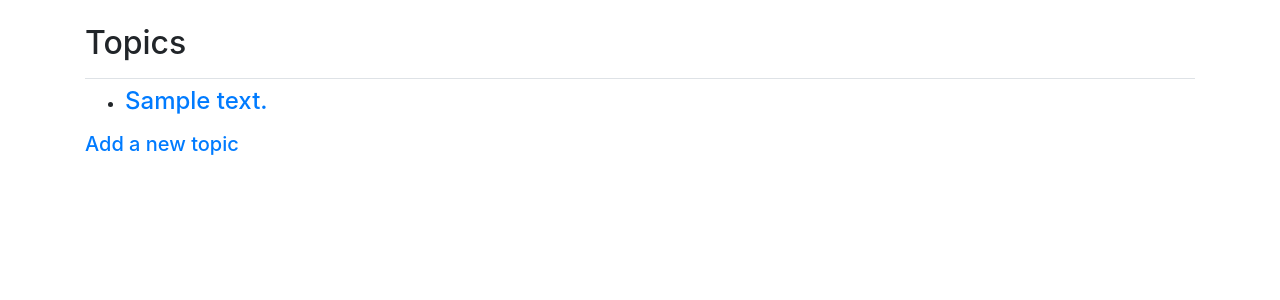
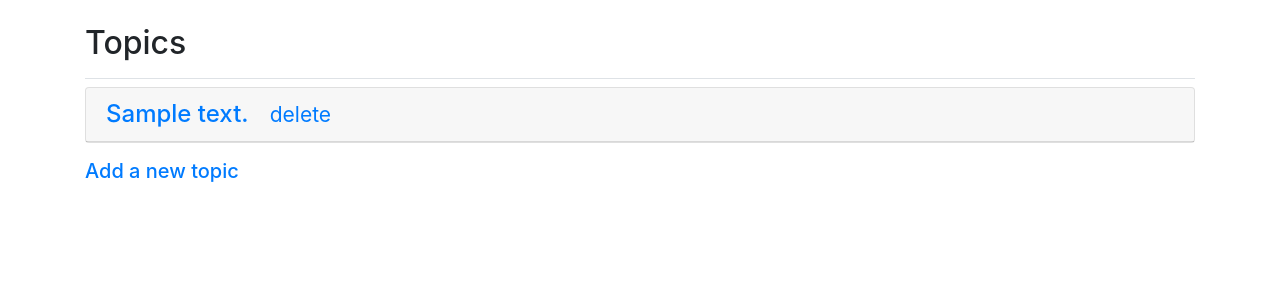
Before and after one commit to earlpearl17/learning_log2, a Django app: page /topics/ in a window 1280 px wide. Shown: the part 58-358 px from the top of the page. Run offline with Django 3.2, Linux system fonts and the light colour scheme; a user stored in the database is signed in; tables that the repository leaves empty hold one stand-in row (values such as "Sample post"); some libraries are stand-ins or nearby versions.

Commit message:
Added ability to delete Topics and Entries

```diff
--- a/learning_logs2/templates/learning_logs2/topic.html
+++ b/learning_logs2/templates/learning_logs2/topic.html
@@ -12,7 +12,8 @@
     <div class="card mb-3">
       <h4 class="card-header">
         {{ entry.date_added|date:'M d, Y H:i' }}
-        <small><a href="{% url 'learning_logs2:edit_entry' entry.id %}">edit entry</a></small>
+        <small><a href="{% url 'learning_logs2:edit_entry' entry.id %}">edit</a></small>
+        <small><a href="{% url 'learning_logs2:del_entry' entry.id %}">delete</a></small>
       </h4>
       <div class="card-body">
         {{ entry.text|linebreaks }}
--- a/learning_logs2/templates/learning_logs2/topics.html
+++ b/learning_logs2/templates/learning_logs2/topics.html
@@ -5,14 +5,17 @@
 {% endblock page_header %}
 
 {% block content %}
-  <ul>
-    {% for topic in topics %}
-      <li><h4><a href="{% url 'learning_logs2:topic' topic.id %}">{{ topic }}</a>
-      </h4></li>
-    {% empty %}
-      <li><h4>No topics have been added yet.</h4></li>
-    {% endfor %}
-  </ul>
+
+  {% for topic in topics %}
+    <div class="card mb-3">
+      <h4 class="card-header">
+        <a href="{% url 'learning_logs2:topic' topic.id %}">{{ topic }}</a>
+        <small><a href="{% url 'learning_logs2:del_topic' topic.id %}" style="margin-left: 15px;">delete</a></small>
+      </h4>
+    </div>
+  {% empty %}
+    <h5>No topics have been added yet.</h5>
+  {% endfor %}
 
   <h5><a href="{% url 'learning_logs2:new_topic' %}">Add a new topic</a></h5>
 
--- a/learning_logs2/urls.py
+++ b/learning_logs2/urls.py
@@ -14,9 +14,12 @@ urlpatterns = [
 	path('topics/<int:topic_id>/', views.topic, name='topic'),
 	# Page for adding a new topic
 	path('new_topic/', views.new_topic, name='new_topic'),
+	# Page for deleting a single topic.
+	path('del_topic/<int:topic_id>/', views.del_topic, name='del_topic'),
 	# Page for adding a new entry
 	path('new_entry/<int:topic_id>/', views.new_entry, name='new_entry'),
 	# Page for editing an entry.
 	path('edit_entry/<int:entry_id>/', views.edit_entry, name='edit_entry'),
-
+	# Page for deleting an entry.
+	path('del_entry/<int:entry_id>/', views.del_entry, name='del_entry'),
 ]
--- a/learning_logs2/views.py
+++ b/learning_logs2/views.py
@@ -1,4 +1,4 @@
-from django.shortcuts import render, redirect
+from django.shortcuts import render, redirect, get_object_or_404
 from django.contrib.auth.decorators import login_required
 from django.http import Http404
 from .models import Topic, Entry
@@ -18,7 +18,8 @@ def topics(request):
 @login_required
 def topic(request, topic_id):
 	"""Show a single topic and all its entries."""
-	topic = Topic.objects.get(id=topic_id)
+	#topic = Topic.objects.get(id=topic_id)
+	topic = get_object_or_404(Topic, id=topic_id)
 
 	# Make sure the topic belongs to the current user.
 	if topic.owner != request.user:
@@ -48,9 +49,21 @@ def new_topic(request):
 	return render(request, 'learning_logs2/new_topic.html', context)
 
 @login_required
+def del_topic(request, topic_id):
+	"""Delete an existing topic."""
+	topic = get_object_or_404(Topic, id=topic_id)
+
+	if topic.owner != request.user:
+		raise Http404
+
+	topic.delete()
+	return redirect('learning_logs2:topics')
+
+@login_required
 def new_entry(request, topic_id):
 	"""Add a new entry for a particular topic."""
 	topic = Topic.objects.get(id=topic_id)
+
 	# Make sure the topic belongs to the current user.
 	if topic.owner != request.user:
 		raise Http404
@@ -91,3 +104,15 @@ def edit_entry(request, entry_id):
 
 	context = {'entry': entry, 'topic': topic, 'form': form}
 	return render(request, 'learning_logs2/edit_entry.html', context)
+
+@login_required
+def del_entry(request, entry_id):
+	"""Delete an existing entry."""
+	#entry = Entry.objects.get(id=entry_id)
+	entry = get_object_or_404(Entry, id=entry_id)
+	topic = entry.topic
+	if topic.owner != request.user:
+		raise Http404
+
+	entry.delete()
+	return redirect('learning_logs2:topic', topic_id=topic.id)
```
